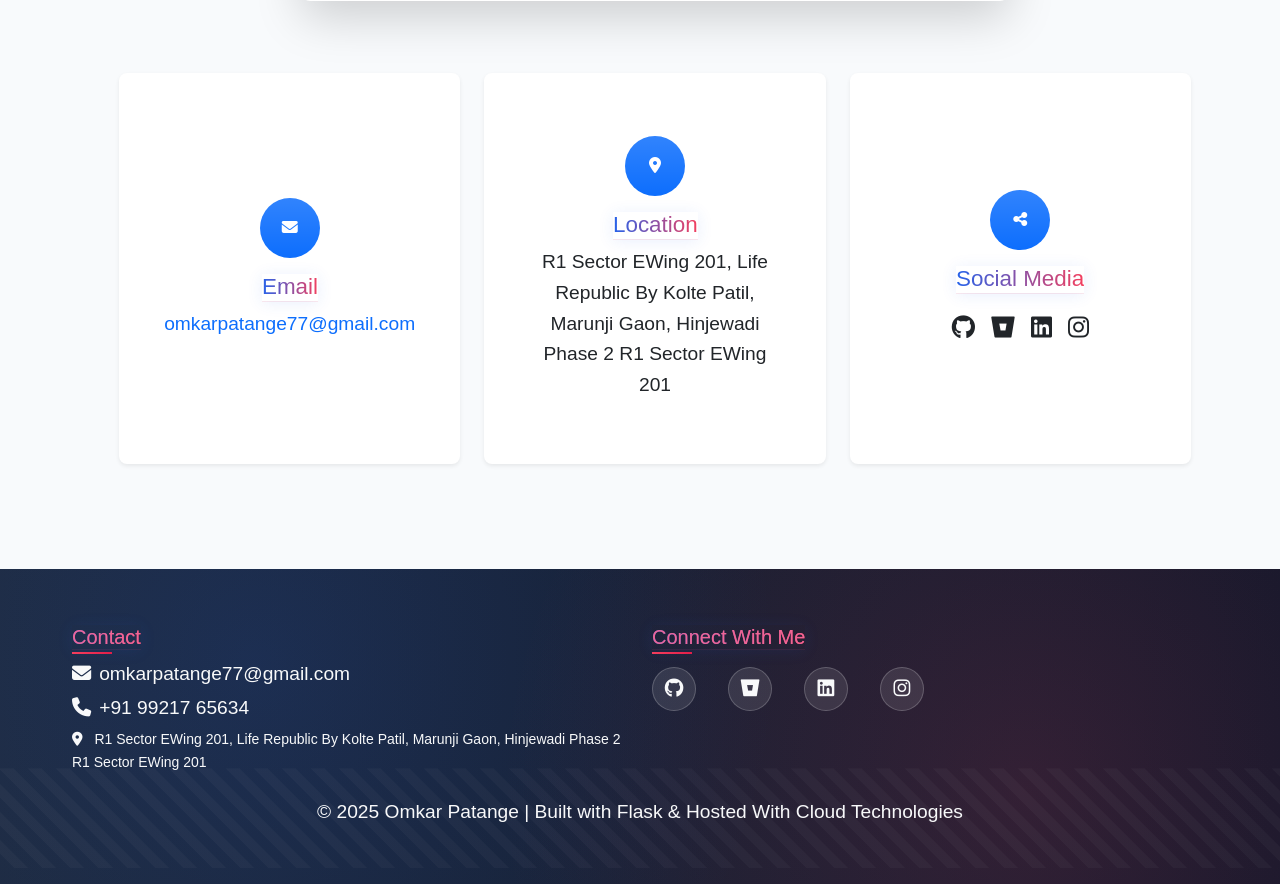
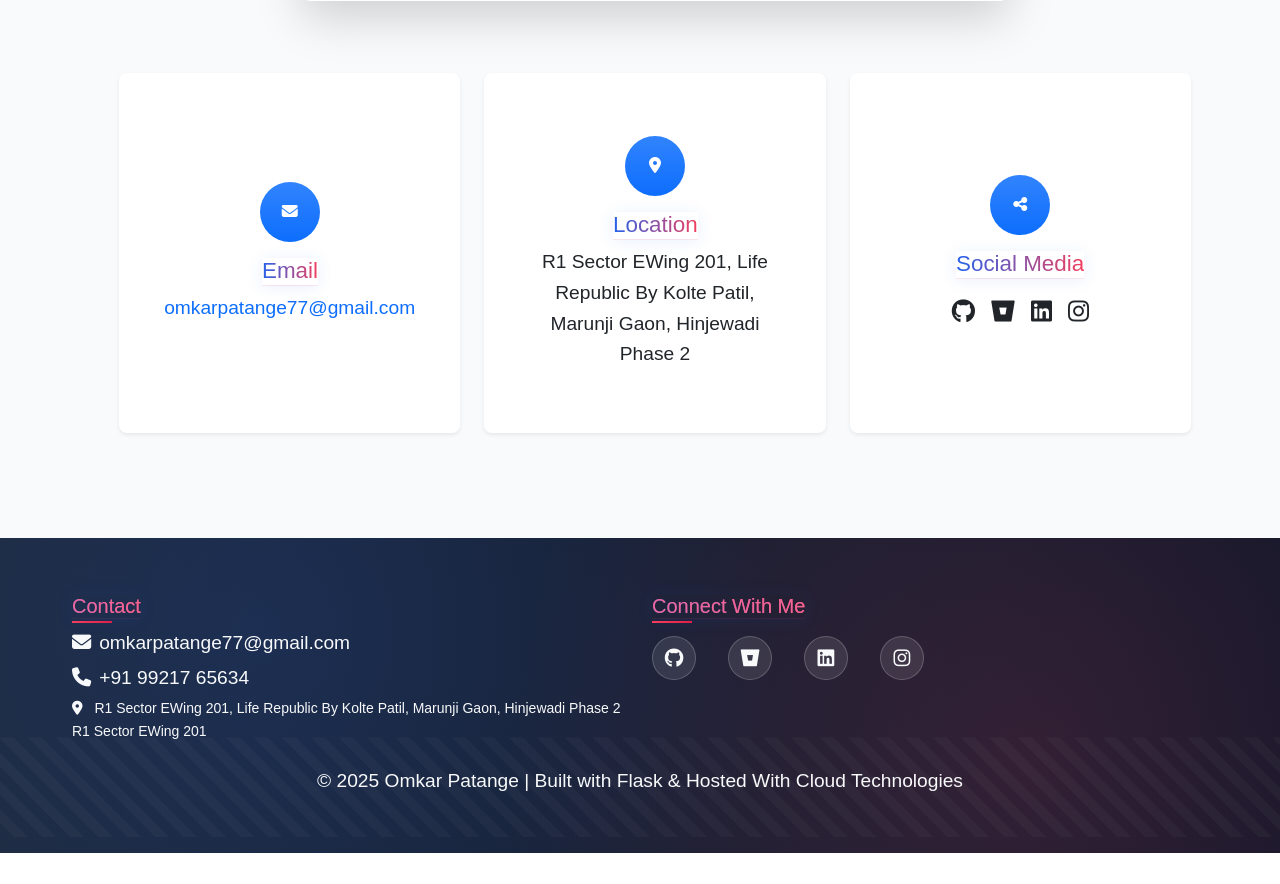
Before and after one commit to Omkarpatange010/Portfolio-By-Omkar, a Flask app: page /contact in a window 1280 px wide. Shown: the part 974-1858 px from the top of the page. After the commit the page ends 1827 px from the top, so only its background shows below. Run offline with Flask 2, Linux system fonts and the light colour scheme.

Commit message:
Update contact.html

```diff
--- a/templates/contact.html
+++ b/templates/contact.html
@@ -83,8 +83,7 @@
             <i class="fas fa-map-marker-alt"></i>
           </div>
           <h3 class="h5 mb-2 glamour-title">Location</h3>
-          <p class="mb-0"> R1 Sector EWing 201, Life Republic By Kolte Patil, Marunji Gaon, Hinjewadi Phase 2
-R1 Sector EWing 201</p>
+          <p class="mb-0"> R1 Sector EWing 201, Life Republic By Kolte Patil, Marunji Gaon, Hinjewadi Phase 2</p>
         </div>
       </div>
     </div>
```
